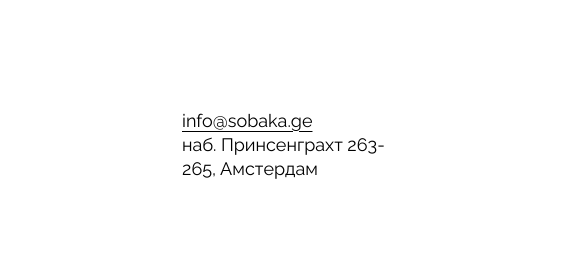
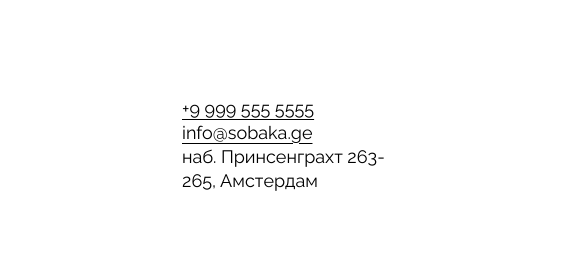
Before and after one commit to YakovlevUsinsk/ono-tebe-nado-fd, a plain HTML site: page index.html in a window 1280 px wide. Shown: the top 280 px of the page, 718-1280 px from the left. Drawn offline with Linux system fonts and the light colour scheme.

Commit message:
добавление ссылки в html

```diff
--- a/index.html
+++ b/index.html
@@ -32,6 +32,7 @@
         />
       </a>
       <address class="address header__address">
+        <a href="tel:+99995555555">+9 999 555 5555</a>
         <a href="mailto:info@sobaka.ge">info@sobaka.ge</a>
         <p>наб. Принсенграхт 263- 265, Амстердам</p>
       </address>
```
